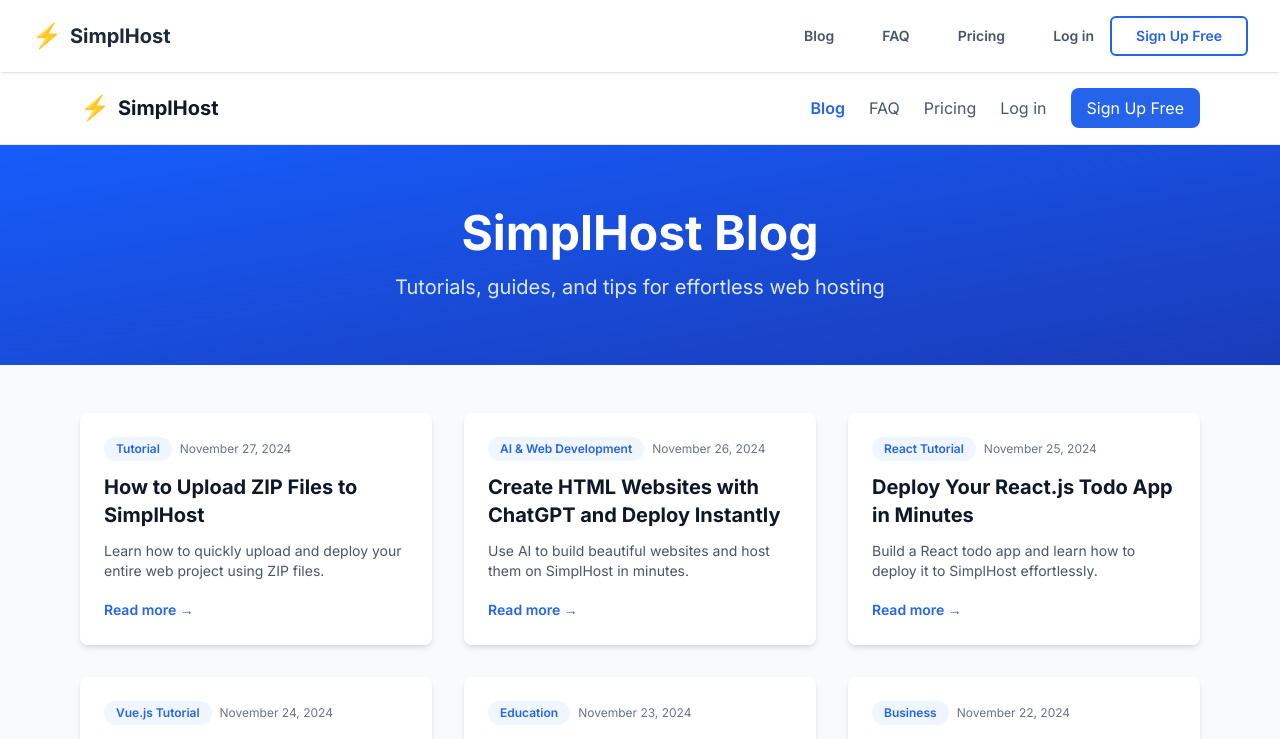
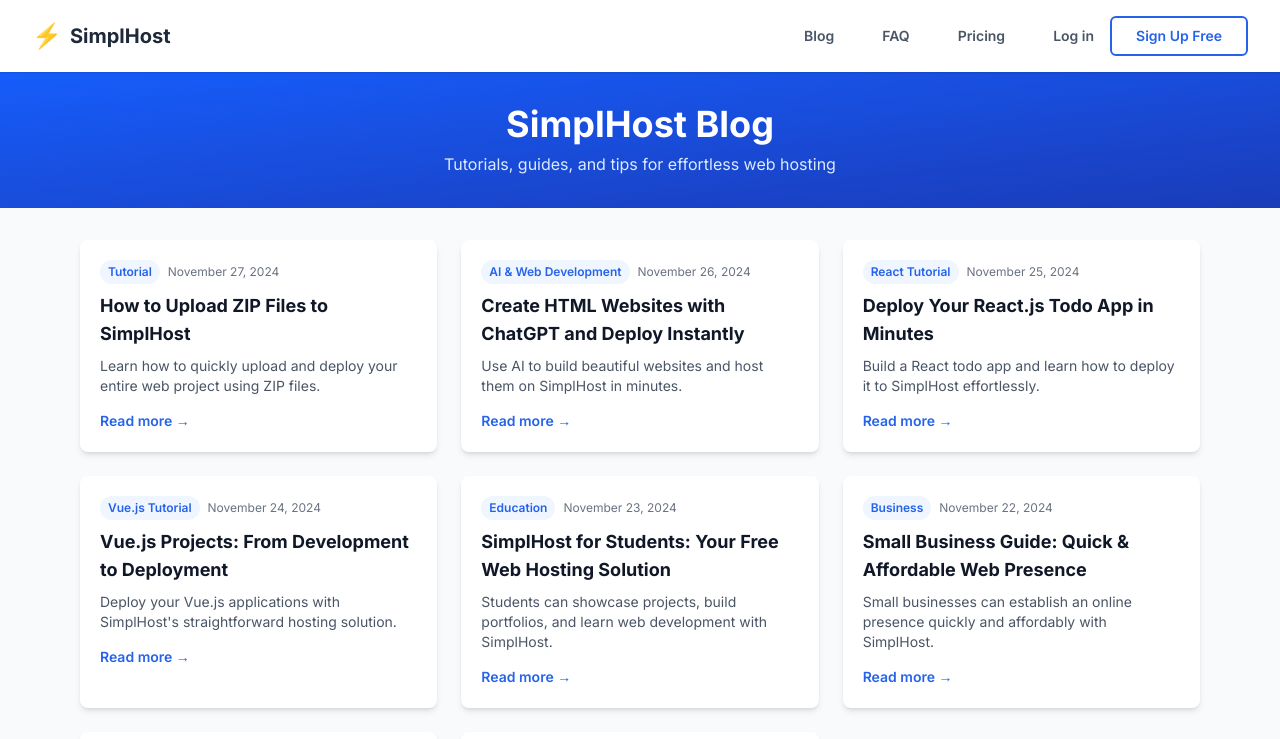
Before and after one commit to theikbhal/tiny_host_workspace, a Next.js app in the folder nextjs_space/start/: page /blog in a window 1280 px wide. Shown: the top 739 px of the page. Built offline with nearby package versions, Linux system fonts and the light colour scheme; no server answers.

Commit message:
blog improve page

```diff
--- a/nextjs_space/start/app/blog/page.js
+++ b/nextjs_space/start/app/blog/page.js
@@ -450,47 +450,30 @@ const articles = [
 export default function BlogPage() {
     return (
         <div className="min-h-screen bg-gray-50">
-            {/* Header */}
-            <header className="bg-white shadow-sm border-b border-gray-200">
-                <div className="max-w-6xl mx-auto px-4 py-4 flex justify-between items-center">
-                    <Link href="/" className="flex items-center gap-2 text-xl font-bold text-gray-900">
-                        <span className="text-2xl">⚡</span>
-                        <span>SimplHost</span>
-                    </Link>
-                    <nav className="flex gap-6 items-center">
-                        <Link href="/blog" className="text-primary font-semibold">Blog</Link>
-                        <Link href="/faq" className="text-gray-600 hover:text-gray-900">FAQ</Link>
-                        <Link href="/pricing" className="text-gray-600 hover:text-gray-900">Pricing</Link>
-                        <Link href="/login" className="text-gray-600 hover:text-gray-900">Log in</Link>
-                        <Link href="/register" className="px-4 py-2 bg-primary text-white rounded-lg hover:bg-blue-700">Sign Up Free</Link>
-                    </nav>
-                </div>
-            </header>
-
             {/* Hero Section */}
-            <div className="bg-gradient-to-br from-blue-600 to-blue-800 text-white py-16">
+            <div className="bg-gradient-to-br from-blue-600 to-blue-800 text-white py-8">
                 <div className="max-w-4xl mx-auto px-4 text-center">
-                    <h1 className="text-4xl md:text-5xl font-bold mb-4">SimplHost Blog</h1>
-                    <p className="text-xl text-blue-100">Tutorials, guides, and tips for effortless web hosting</p>
+                    <h1 className="text-3xl md:text-4xl font-bold mb-2">SimplHost Blog</h1>
+                    <p className="text-base text-blue-100">Tutorials, guides, and tips for effortless web hosting</p>
                 </div>
             </div>
 
             {/* Articles Grid */}
-            <div className="max-w-6xl mx-auto px-4 py-12">
-                <div className="grid md:grid-cols-2 lg:grid-cols-3 gap-8">
+            <div className="max-w-6xl mx-auto px-4 py-8">
+                <div className="grid md:grid-cols-2 lg:grid-cols-3 gap-6">
                     {articles.map((article) => (
                         <article key={article.id} className="bg-white rounded-lg shadow-md hover:shadow-xl transition-shadow overflow-hidden">
-                            <div className="p-6">
-                                <div className="flex items-center gap-2 mb-3">
-                                    <span className="text-xs font-semibold text-primary bg-blue-50 px-3 py-1 rounded-full">
+                            <div className="p-5">
+                                <div className="flex items-center gap-2 mb-2">
+                                    <span className="text-xs font-semibold text-primary bg-blue-50 px-2 py-1 rounded-full">
                                         {article.category}
                                     </span>
                                     <span className="text-xs text-gray-500">{article.date}</span>
                                 </div>
-                                <h2 className="text-xl font-bold text-gray-900 mb-3 hover:text-primary">
+                                <h2 className="text-lg font-bold text-gray-900 mb-2 hover:text-primary">
                                     <Link href={`#article-${article.id}`}>{article.title}</Link>
                                 </h2>
-                                <p className="text-gray-600 text-sm mb-4">{article.excerpt}</p>
+                                <p className="text-gray-600 text-sm mb-3">{article.excerpt}</p>
                                 <a
                                     href={`#article-${article.id}`}
                                     className="text-primary font-semibold text-sm hover:underline inline-flex items-center gap-1"
```
